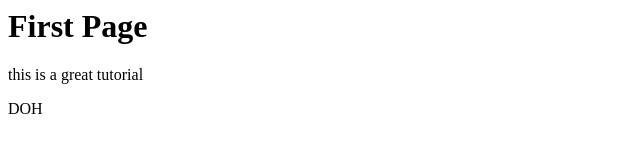
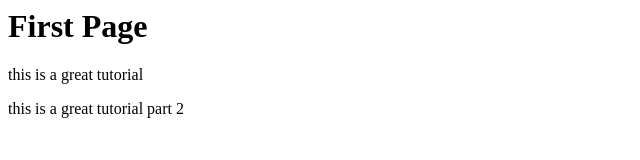
Before and after one commit to ale7361/git-course, a plain HTML site: page index.html in a window 1280 px wide. Shown: the whole page, without its empty margins (0-640 px from the left). Drawn offline with Linux system fonts and the light colour scheme.

Commit message:
Changed the index file

```diff
--- a/index.html
+++ b/index.html
@@ -1,8 +1,7 @@
 <html>
-    <head></head>
     <body>
         <h1>First Page</h1>
         <p>this is a great tutorial</p>
-        <p>DOH</p>
+        <p>this is a great tutorial part 2</p>
     </body>
 </html>
```
